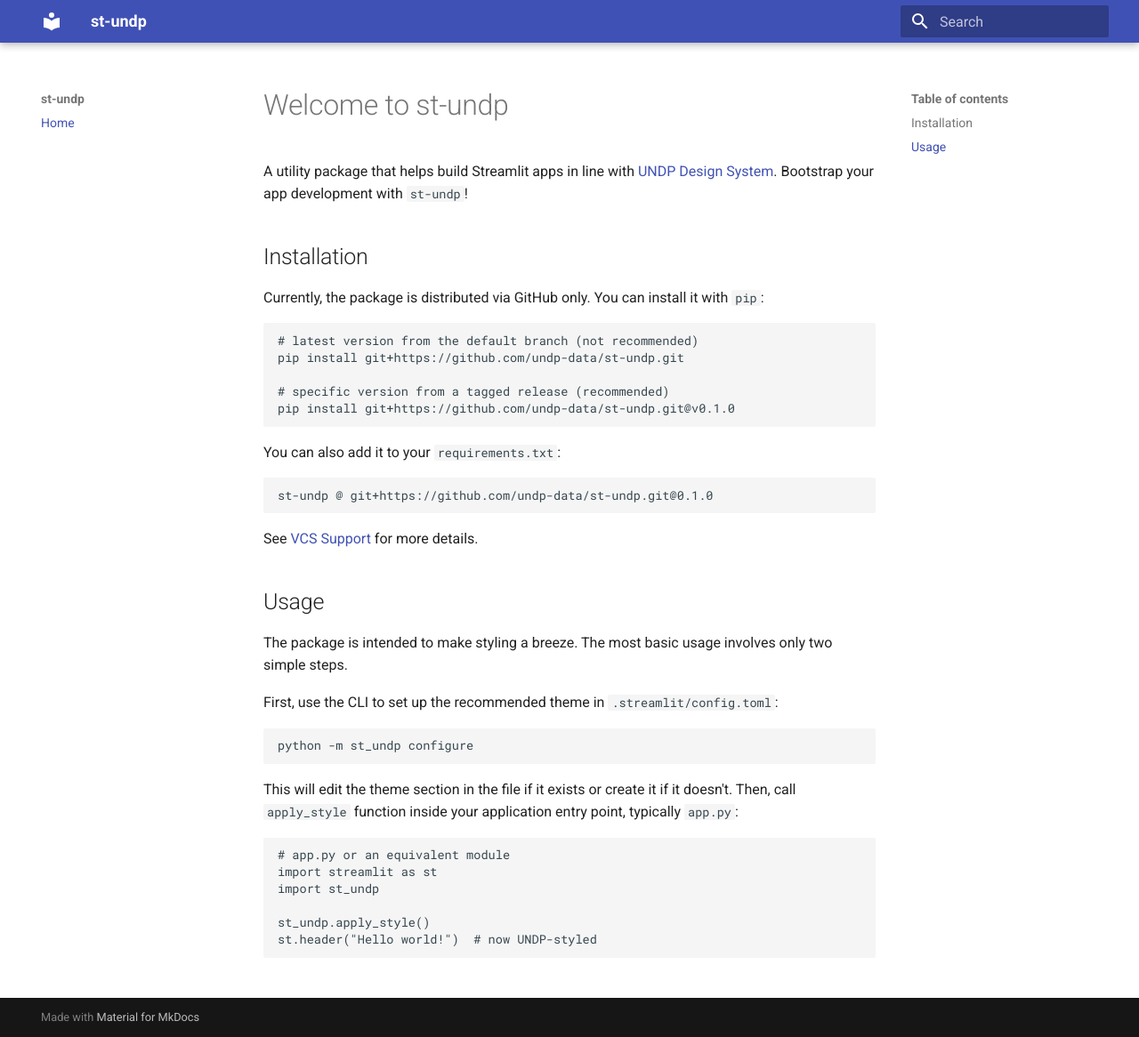
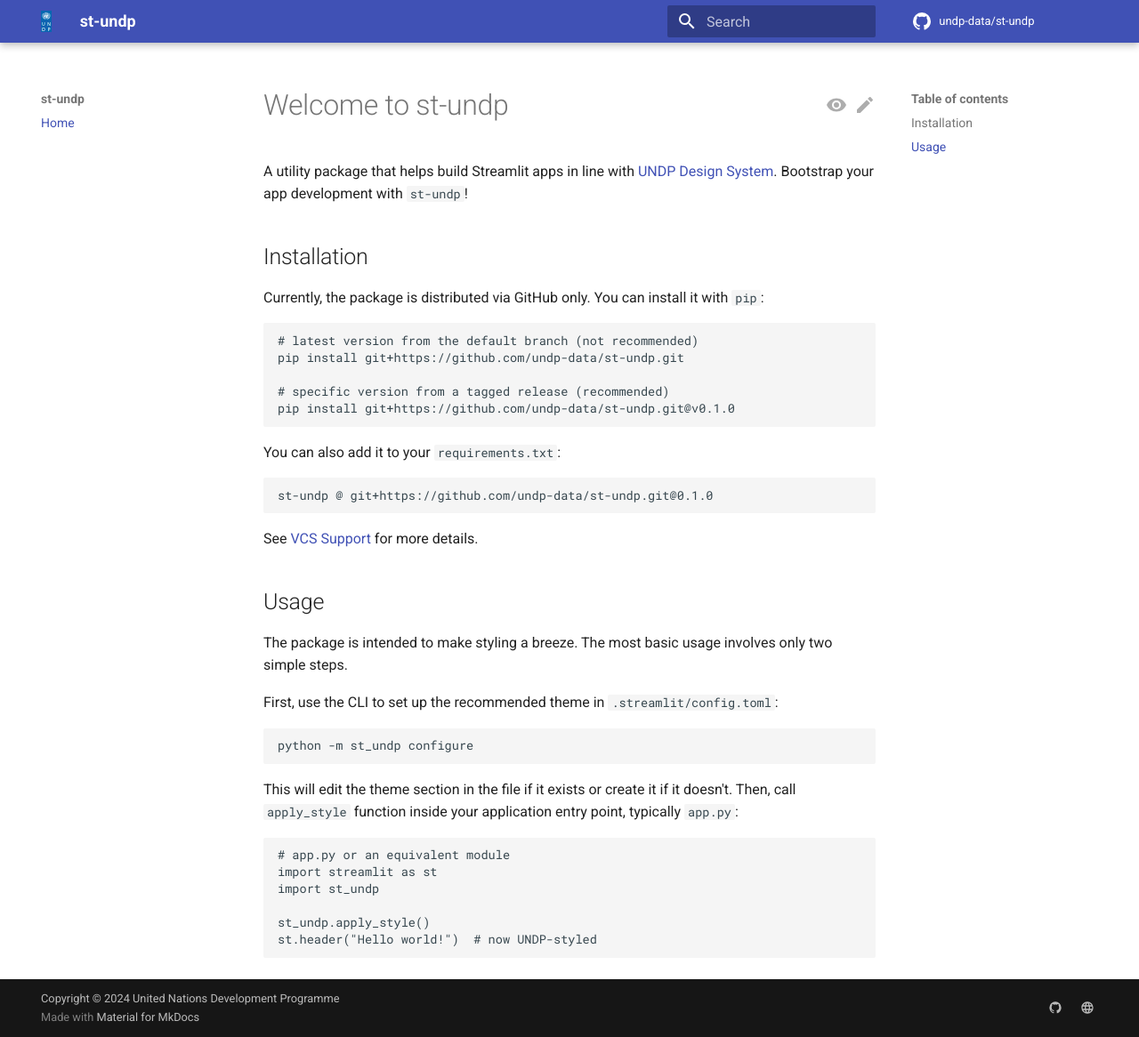
Before and after one commit to UNDP-Data/st-undp, an MkDocs documentation site: the page built from docs/index.md, in a window 1280 px wide and 1166 px high. Shown: the whole window at 89% size. Built offline with MkDocs 1.6.1 and Material for MkDocs 9.7.7, drawn with Linux system fonts in a browser that asks for light colours; comment, search, counter and statistics services are not loaded.

Commit message:
Docs(mkdocs): add repo URLs, icons, copyright etc

```diff
--- a/mkdocs.yml
+++ b/mkdocs.yml
@@ -1,6 +1,25 @@
 site_name: st-undp
 site_url: https://undp-data.github.io/st-undp
+repo_url: https://github.com/undp-data/st-undp
+repo_name: undp-data/st-undp
+edit_uri: edit/main/docs/
 theme:
   name: material
+  logo: assets/images/logo.svg
+  favicon: assets/images/favicon.ico
+  icon:
+    repo: material/github
+    edit: material/pencil
+    view: material/eye
+  features:
+    - content.action.view
+    - content.action.edit
+extra:
+  social:
+    - icon: material/github
+      link: https://github.com/undp-data
+    - icon: material/web
+      link: https://data.undp.org
+copyright: Copyright &copy; 2024 United Nations Development Programme
 nav:
   - Home: index.md
```
Also changed, not shown: docs/assets/images/favicon.ico (added), docs/assets/images/logo.svg (added).
